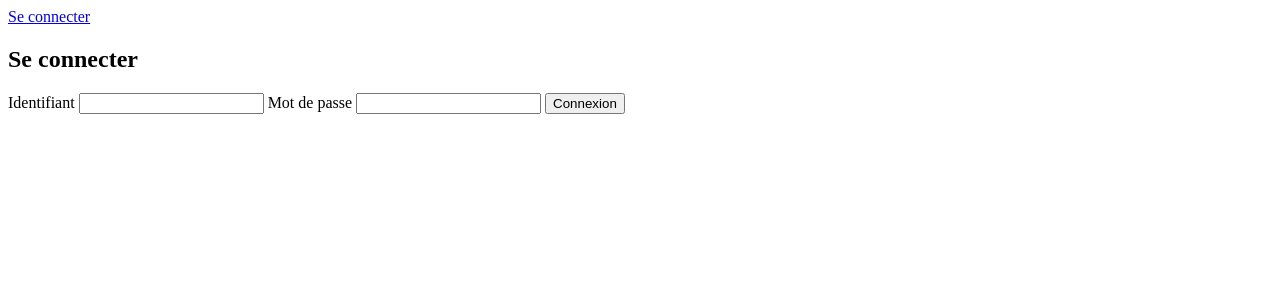
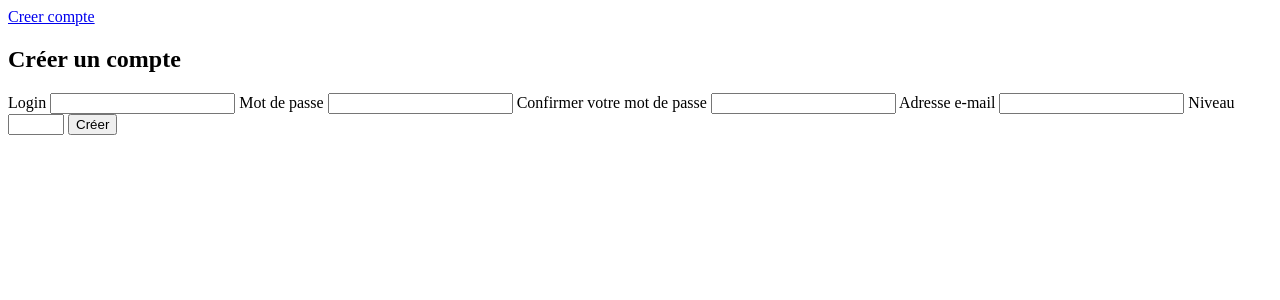
Before and after one commit to yarypert/Rush, a PHP site: page /index.php?page=1 in a window 1280 px wide. Shown: the top 300 px of the page. Run offline with PHP 8.4, Linux system fonts and the light colour scheme.

Commit message:
Add user

```diff
--- a/include/header.php
+++ b/include/header.php
@@ -5,4 +5,4 @@
 	<title>Document</title>
 </head>
 <body>
-<a href="index.php?page=1">Se connecter</a>
+<a href="index.php?page=1">Creer compte</a>
--- a/include/page.php
+++ b/include/page.php
@@ -7,12 +7,13 @@
 		$page=0;
 	}
 	switch ($page) {
-		case 1:
-			include_once('include/pages/connexion.php'); // Mettre ici les pages correspondantes
+		case 0:
+//			include_once('include/pages/create_user.php'); // Mettre ici les pages correspondantes
 			// Du genre connexion, creer un compte, voir le panier, etc.
 			break;
 		case 1:
-			// Ajouter une nouvelle personne
+			include_once('include/pages/create_user.php'); // Mettre ici les pages correspondantes
+//			 Ajouter une nouvelle personne
 //			include("pages/personne/ajouterPersonne.inc.php");
 //			break;
 			// Page 404
--- /dev/null
+++ b/include/pages/create_user.php
@@ -0,0 +1,38 @@
+<?php
+
+if (!empty($_POST["login"]) && !empty($_POST["password"]) && !empty($_POST["conf-password"]) && !empty($_POST["level"]) && !empty($_POST["email"])) {
+	// Verifier les donnes (deux fois le meme mot de passe, etc.)
+	// Faire appel a un fichier php qui fera l'ajout dans la base de donnees
+	// Redigirer la page vers l'accueil ou quelque chose comme ca
+
+	// Insert into database
+	include("managers/insert_user.php");
+
+	insert_user($_POST["login"], $_POST["password"], $_POST["email"], $_POST["level"], 1);
+} else {
+
+	// On arrive sur la page depuis la premiere fois, donc on affiche le formulaire classique
+?>
+
+<h2 class="text-center">Créer un compte</h2>
+
+
+<form id="form-create-account" action="#" method="post">
+	<label>Login</label>
+	<input type="text" name="login" required="required">
+	<label>Mot de passe</label>
+	<input type="password" name="password" required="required">
+	<label>Confirmer votre mot de passe</label>
+	<input type="password" name="conf-password" required="required">
+	<label>Adresse e-mail</label>
+	<input type="text" name="email" required="required">
+	<label>Niveau</label>
+	<input type="number" min="0" max="21" name="level" required="required">
+	<label for=""></label>
+	<input class="sub-button" type="submit" value="Créer">
+</form>
+
+
+<?php
+}
+?>
```
Also changed, not shown: managers/insert_user.php (added, +41 -0 lines).
